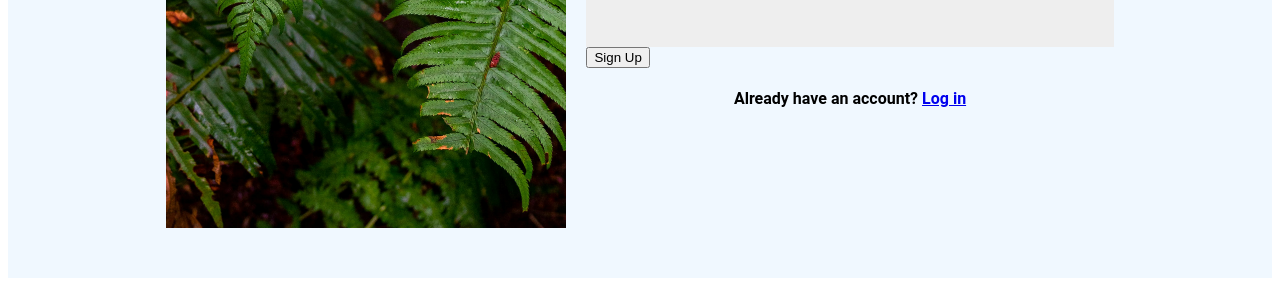
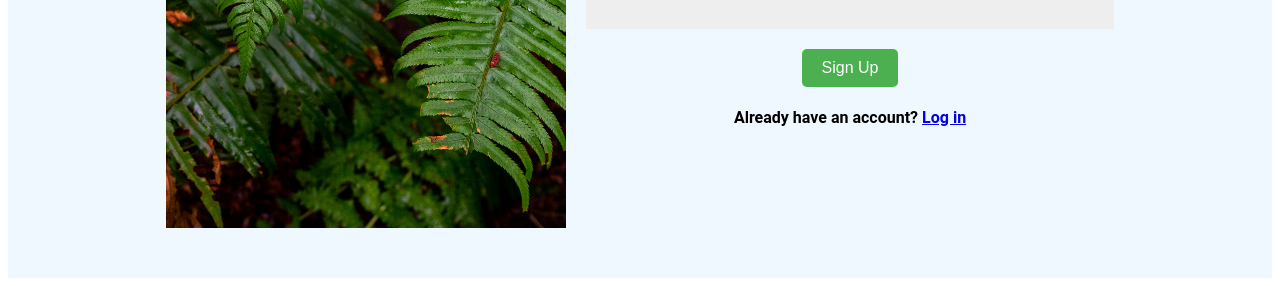
Before and after one commit to fierysleo/signUpForm, a plain HTML site: page index.html in a window 1280 px wide. Shown: the part 530-816 px from the top of the page. Drawn offline with Linux system fonts and the light colour scheme.

Commit message:
satisfactory

```diff
--- a/style.css
+++ b/style.css
@@ -68,6 +68,22 @@
     font-size: 12px;
 }
 
+#signUpButton{
+    background-color: #4CAF50;
+    color: white;
+    padding: 10px 20px;
+    border: none;
+    border-radius: 5px;
+    cursor: pointer;
+    font-size: 16px;
+    margin-top: 20px;
+    text-align: center;
+}
+
+.buttonSignUp{
+    text-align: center;
+}
+
 
 @font-face{
     font-family: Norse-Bold;
```
